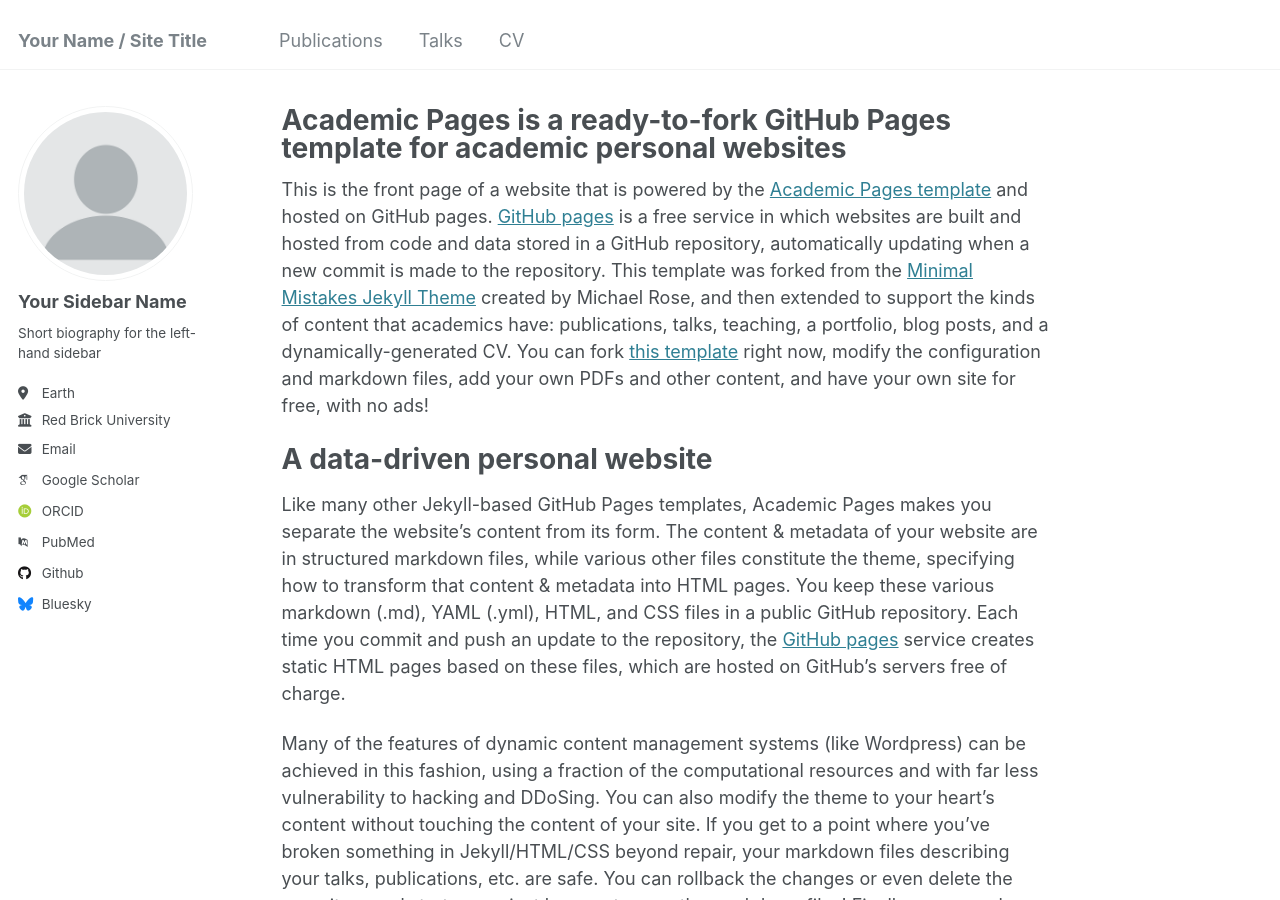
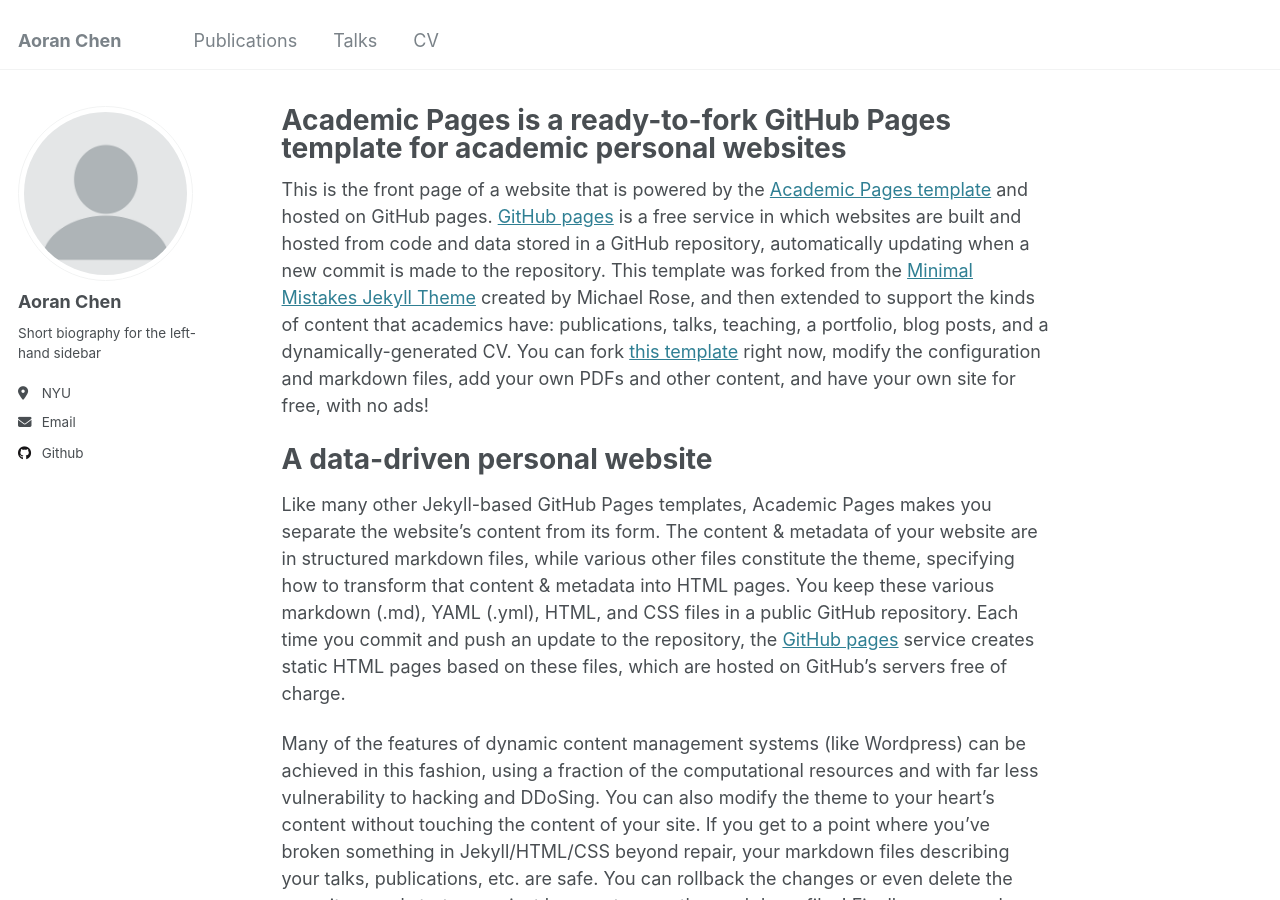
Before and after one commit to samohtaerg/samohtaerg.github.io, a Jekyll site: the page built from _pages/about.md, in a window 1280 px wide and 900 px high. Built offline with Jekyll 4.4.1, drawn with Linux system fonts in a browser that asks for light colours; some web fonts are replaced; part of the change alters nothing that is shown.

Commit message:
Update _config.yml

```diff
--- a/_config.yml
+++ b/_config.yml
@@ -8,7 +8,7 @@
 
 # Basic Site Settings
 locale                   : "en-US"
-title                    : "Your Name / Site Title"
+title                    : "Aoran Chen"
 title_separator          : "-"
 name                     : &name "Your Name"
 description              : &description "personal description"
@@ -22,21 +22,21 @@ repository               : "academicpages/academicpages.github.io"
 author:
   # Biographic information
   avatar           : "profile.png"
-  name             : "Your Sidebar Name"
+  name             : "Aoran Chen"
   pronouns         : # example: "she/her"
   bio              : "Short biography for the left-hand sidebar"
-  location         : "Earth"
-  employer         : "Red Brick University"
+  location         : "NYU"
+  # employer         : "Red Brick University"
   uri              : # URL
-  email            : "none@example.org"
+  email            : "aoran.c@nyu.edu"
 
   # Academic websites
   arxiv            : # URL - Update with the correct link to your profile
-  googlescholar    : "https://scholar.google.com/citations?user=PS_CX0AAAAAJ"
-  impactstory      : # URL
-  orcid            : "http://orcid.org/yourorcidurl"
-  semantic         : # URL
-  pubmed           : "https://www.ncbi.nlm.nih.gov/pubmed/?term=john+snow"
+  # googlescholar    : "https://scholar.google.com/citations?user=PS_CX0AAAAAJ"
+  # impactstory      : # URL
+  # orcid            : "http://orcid.org/yourorcidurl"
+  # semantic         : # URL
+  # pubmed           : "https://www.ncbi.nlm.nih.gov/pubmed/?term=john+snow"
   researchgate     : # URL
   scopus           : # URL
 
@@ -44,35 +44,35 @@ author:
   bitbucket        : # Username - Update with your username on the site
   codepen          : # Username
   dribbble         : # Username
-  github           : "academicpages"
+  github           : "https://samohtaerg.github.io/AoranChen.github.io/"
   kaggle           : # Username
   stackoverflow    : # User number or user number and name (i.e., use "1" or "1/jeff-atwood")
 
-  # Social media
-  bluesky          : "bsky.app" # Replace this with you Bluesky username
-  facebook         : # Username
-  flickr           : # Username
-  foursquare       : # Username
-  goodreads        : # Username
-  google_plus      : # Username
-  keybase          : # Username
-  instagram        : # Username
-  lastfm           : # Username
-  linkedin         : # Username
-  mastodon         : # URL
-  medium           : # URL
-  pinterest        : # Username
-  soundcloud       : # Username
-  steam            : # Username
-  telegram         : # URL
-  tumblr           : # Username
-  twitter          : # Username for X / Twitter
-  vine             : # Username
-  weibo            : # Username
-  wikipedia        : # Username
-  xing             : # Username
-  youtube          : # Username
-  zhihu            : # Username
+  # # Social media
+  # bluesky          : "bsky.app" # Replace this with you Bluesky username
+  # facebook         : # Username
+  # flickr           : # Username
+  # foursquare       : # Username
+  # goodreads        : # Username
+  # google_plus      : # Username
+  # keybase          : # Username
+  # instagram        : # Username
+  # lastfm           : # Username
+  # linkedin         : # Username
+  # mastodon         : # URL
+  # medium           : # URL
+  # pinterest        : # Username
+  # soundcloud       : # Username
+  # steam            : # Username
+  # telegram         : # URL
+  # tumblr           : # Username
+  # twitter          : # Username for X / Twitter
+  # vine             : # Username
+  # weibo            : # Username
+  # wikipedia        : # Username
+  # xing             : # Username
+  # youtube          : # Username
+  # zhihu            : # Username
 
 # Publication Category - The following the list of publication categories and their headings
 publication_category:
```
